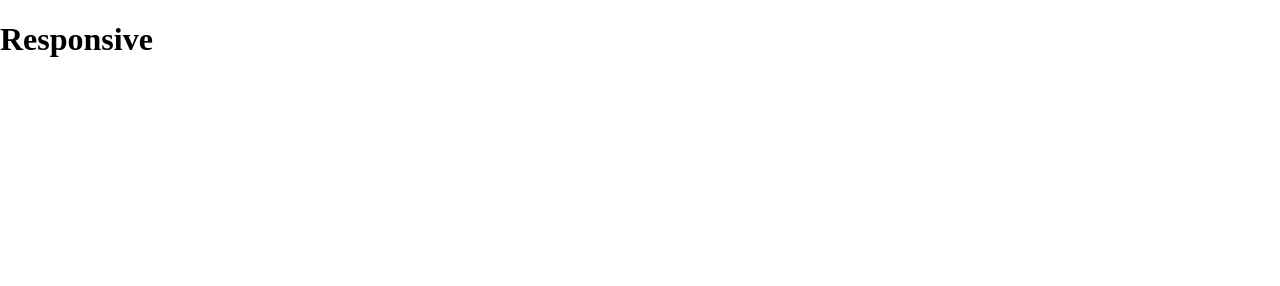
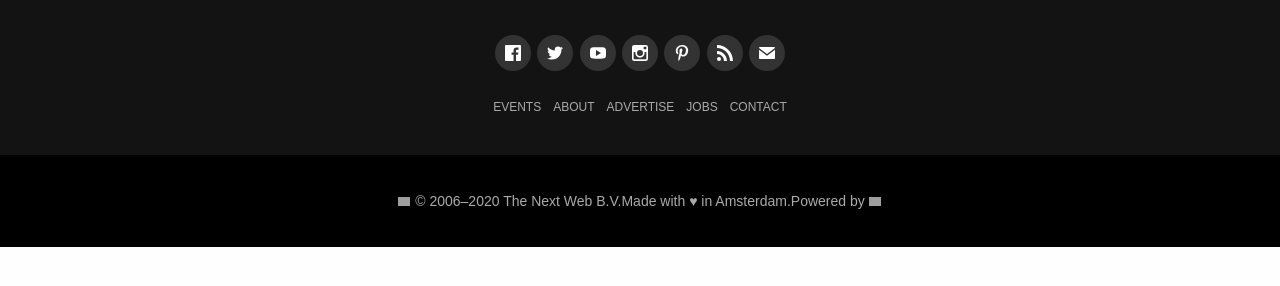
Before and after one commit to abredi/thenextweb, a website: page index.html in a window 1280 px wide. Drawn offline with Linux system fonts and the light colour scheme; grey boxes are pictures that could not be loaded.

Commit message:
finished footer section of the home page

```diff
--- a/assets/css/main.css
+++ b/assets/css/main.css
@@ -1,7 +1,178 @@
- /**
+/**
   * This block is  for common purpose codes
 */
 
+/**
+Reset
+*/
+body,
+ul,
+figure,
+h4 {
+  box-sizing: border-box;
+  margin: 0;
+  padding: 0;
+}
+
 body {
-  margin: 0;
+  background-color: #fefefe;
+  color: #000;
+  font-family: Arial, Helvetica, sans-serif;
 }
+
+li,
+ul {
+  box-sizing: border-box;
+}
+
+a {
+  text-decoration: none;
+  color: #000;
+}
+
+.dark {
+  color: #333;
+}
+
+.red {
+  color: #f00;
+}
+
+.ml-half {
+  margin-left: 0.5em;
+}
+
+.mx-half {
+  margin-right: 0.5em;
+  margin-left: 0.5em;
+}
+
+.flex {
+  display: flex;
+}
+
+.flex-center {
+  justify-content: center;
+  align-items: center;
+}
+
+.flex-x-center {
+  justify-content: center;
+}
+
+.flex-x-start {
+  justify-content: flex-start;
+}
+
+.flex-x-between {
+  justify-content: space-between;
+}
+
+.flex-y-center {
+  align-items: center;
+}
+
+.flex-wrap {
+  flex-wrap: wrap;
+}
+
+.footer img {
+  display: inline-block;
+  height: 9px;
+  margin-right: 1px;
+  vertical-align: baseline;
+}
+
+.footer ul {
+  width: 100%;
+  display: flex;
+  justify-content: center;
+  align-items: center;
+}
+
+.icon {
+  display: block;
+  background-color: transparent;
+  background-repeat: no-repeat;
+  background-position-x: 0%;
+  background-position-y: 0%;
+  background-size: auto;
+  width: 16px;
+  height: 16px;
+}
+
+.icon-facebook-light {
+  background-image: url(../img/icon_facebook_light.svg);
+}
+
+.icon-mail-light {
+  background-image: url(../img/icon_mail_light.svg);
+}
+
+.icon-twitter-light {
+  background-image: url(../img/icon_twitter_light.svg);
+}
+
+.icon-youtube-light {
+  background-image: url(../img/icon_youtube_light.svg);
+}
+
+.icon-pinterest-light {
+  background-image: url(../img/icon_pinterest_light.svg);
+}
+
+.icon-instagram-light {
+  background-image: url(../img/icon_instagram_light.svg);
+}
+
+.icon-rss-light {
+  background-image: url(../img/icon_rss_light.svg);
+}
+
+.footer-links {
+  background-color: #131313;
+  padding: 2.2em 1.5em 1.5em;
+}
+
+.footer,
+.footer-links-menu li,
+.footer-links-menu li a {
+  color: #aaa;
+  font-family: sans-serif;
+}
+
+.footer-links-menu li a:hover {
+  color: #fff;
+}
+
+.footer li {
+  display: inline;
+  padding: 0.5em;
+}
+
+.footer-links-social li {
+  display: inline;
+  padding: 0.5em;
+  background: #333;
+  border-radius: 50%;
+  border: 2px solid #333;
+  margin: 0 0.2em;
+}
+
+.footer-links-social li:hover {
+  background-color: #000;
+}
+
+.footer-links-menu {
+  font-weight: 400;
+  text-transform: uppercase;
+  font-size: 12px;
+  line-height: 24px;
+  margin: 1.5em 0 0.5em;
+}
+
+.footer-legal {
+  background-color: #000;
+  padding: 2.7em 2.5em;
+  font-size: 14px;
+}
--- a/assets/css/mobile.css
+++ b/assets/css/mobile.css
@@ -1,11 +1,16 @@
 @media screen and (min-width: 215px) and (max-width: 767px) {
-/**
+  /**
   * This block is specifically for mobile only codes
-*/
+  */
 
+  /**
+  * footer
+  */
+  .footer-legal {
+    flex-direction: column;
+  }
 
-
-
-
-
+  .footer li {
+    padding: 0.2em;
+  }
 }
--- a/index.html
+++ b/index.html
@@ -13,7 +13,66 @@
   </head>
 
   <body>
-    <h1>Responsive</h1>
+
+    <footer class="footer">
+      <div class="footer-links">
+        <ul class="footer-links-social">
+          <li><a href="https://www.facebook.com/thenextweb" target="_blank">
+              <i class="icon icon-facebook-light"></i>
+            </a>
+          </li>
+          <li>
+            <a href="https://twitter.com/thenextweb" target="_blank">
+              <i class="icon icon-twitter-light"></i>
+            </a>
+          </li>
+          <li>
+            <a href="https://www.youtube.com/user/thenextweb" target="_blank">
+              <i class="icon icon-youtube-light"></i>
+            </a>
+          </li>
+          <li><a href="https://www.instagram.com/thenextweb" target="_blank">
+              <i class="icon icon-instagram-light"></i>
+            </a>
+          </li>
+          <li>
+            <a href="https://www.pinterest.com/thenextweb" target="_blank">
+              <i class="icon icon-pinterest-light"></i>
+            </a>
+          </li>
+          <li>
+            <a href="https://thenextweb.com/feed/" target="_blank">
+              <i class="icon icon-rss-light"></i>
+            </a>
+          </li>
+          <li><a href="#"><i class="icon icon-mail-light"></i></a>
+          </li>
+        </ul>
+        <ul class="footer-links-menu dark">
+          <li><a href="/conference/">Events</a></li>
+          <li><a href="/about">About</a></li>
+          <li><a href="/advertise" target="_blank">Advertise</a></li>
+          <li><a href="https://thenextweb.homerun.hr/" target="_blank">Jobs</a></li>
+          <li><a href="/about#contact">Contact</a></li>
+        </ul>
+      </div>
+
+      <div class="footer-legal flex flex-center">
+        <span>
+          <a href="/">
+            <img alt="The Next Web" class="footer-legal-logoTNW"
+              src="https://cdn0.tnwcdn.com/wp-content/themes/cyberdelia/assets/img/tnw.svg"></a>
+          © 2006–2020 The Next Web B.V.
+        </span>
+        <span>Made with <b>♥</b> in Amsterdam.</span>
+        <span>
+          Powered by
+          <a href="https://www.stackpath.com?utm_campaign=Partner%20Display&amp;utm_source=Partner%20Display&amp;utm_medium=thenextweb"
+            target="_blank"><img alt="StackPath" class="footer-legal-logoStackPath"
+              src="https://cdn0.tnwcdn.com/wp-content/themes/cyberdelia/assets/img/stackpath.svg"></a>
+        </span>
+      </div>
+    </footer>
   </body>
 
 </html>
```
Also changed, not shown: assets/css/desktop.css (+2 -7 lines), assets/css/tablet.css (+1 -20 lines), assets/img/icon_facebook_light.svg (added), assets/img/icon_instagram_light.svg (added), assets/img/icon_mail_light.svg (added), assets/img/icon_pinterest_light.svg (added), assets/img/icon_rss_light.svg (added), assets/img/icon_twitter_light.svg (added), assets/img/icon_youtube_light.svg (added), assets/img/icons-sprite.svg (added), assets/img/image-gradient.png (added).
